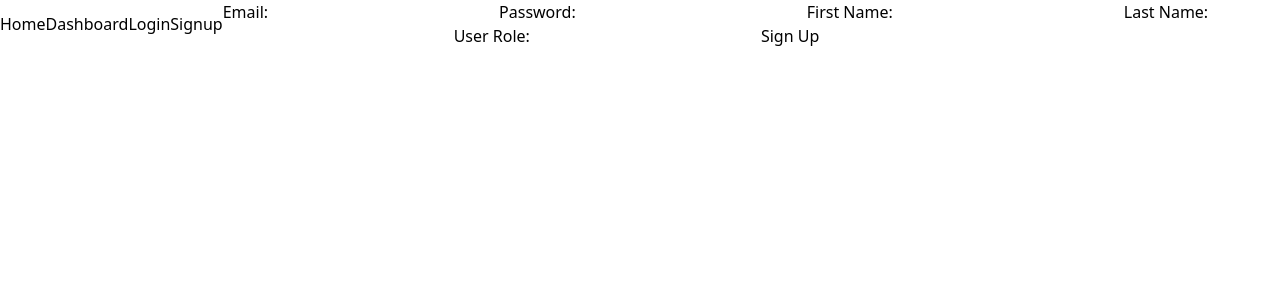
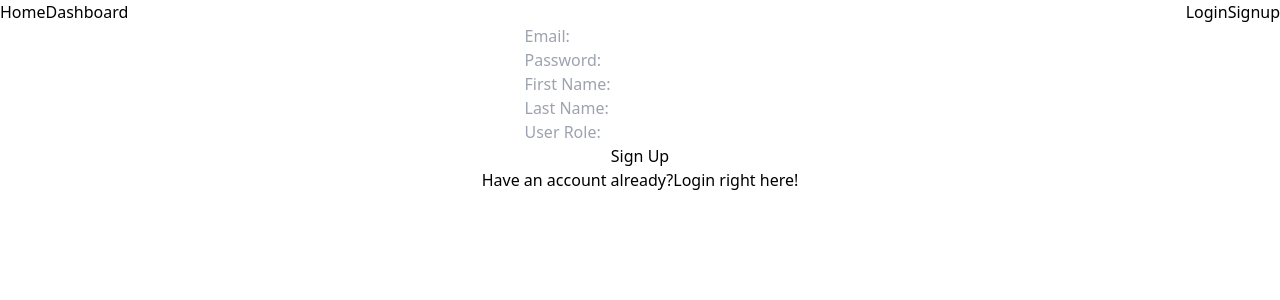
Before and after one commit to Tresh-Productivity-Product/Thresh, a React app: page /signup in a window 1280 px wide. Shown: the top 300 px of the page. Built offline with nearby package versions, Linux system fonts and the light colour scheme.

Commit message:
added comments and restructured login/signup

```diff
--- a/client/App.jsx
+++ b/client/App.jsx
@@ -8,6 +8,7 @@ import { TodoApp } from './pages/TodoApp.jsx';
 const App = () => {
   const flexBetween = "flex items-center justify-between";
   return (
+    <div>
       <div className={`${flexBetween}`}>
         <div className={`${flexBetween}`}>
           <Link to="/">
@@ -25,6 +26,7 @@ const App = () => {
             Signup
           </Link>
         </div>
+      </div>
       <Routes>
         <Route path='/' element={<Home />} />
         <Route path='/todoapp' element={<TodoApp/>}/>
--- a/client/pages/Login.jsx
+++ b/client/pages/Login.jsx
@@ -3,34 +3,39 @@ import loginRequest from '../api/loginRequest';
 import { Link, useNavigate } from 'react-router-dom';
 
 export const Login = () => {
+  // useState to update and track the input fields from the login page
   const [password, setPassword] = useState('');
   const [email, setEmail] = useState('');
   const [error, setError] = useState('');
   const navigate = useNavigate();
 
+  // handle login form submission
   const handleLogin = (e) => {
     e.preventDefault();
     loginRequest(email, password)
       .then(() => {
+        // navigate to todoapp page if signup was successful
         navigate('/todoapp');
+        // send error mesasge if signup failed
       }).catch(err => {
         setError(err.message);
       });
   }
 
   return (
-    <div className="flex items-center justify-between">
-      <div style={{color: 'red'}}>{error}</div>
+    <div className='flex flex-col'>
+      {/* display error message if error */}
+      <div>{error}</div>
+      {/* useState to track the data in each input field */}
         <form onSubmit={handleLogin}>
-          Email:
           <input
             type='email'
+            placeholder='Email:'
             value={email}
             onChange={(e) => setEmail(e.target.value)}
           />
-          Password:
           <input
-            type='password'
+            placeholder='Password:'
             value={password}
             onChange={(e) => setPassword(e.target.value)}
           />
--- a/client/pages/SignUp.jsx
+++ b/client/pages/SignUp.jsx
@@ -1,6 +1,6 @@
 import React, { useState } from 'react'
 import signUpRequest from '../api/signUpRequest';
-import { useNavigate } from 'react-router-dom';
+import { Link, useNavigate } from 'react-router-dom';
 
 export const SignUp = () => {
   // useState to update and track the input fields from the signup page
@@ -15,51 +15,60 @@ export const SignUp = () => {
   // handle form submission
   const handleSignUp = (e) => {
     e.preventDefault();
-    signUpRequest(email, password)
+    signUpRequest(email, password, firstName, lastName, userRole)
       .then(() => {
         // navigate to todoapp page if signup was successful
         navigate('/todoapp');
+        // send error mesasge if signup failed
       }).catch(err => {
         setError(err.message);
       });
   }
 
   return (
-    <div className = 'flex flex-column'>
-      <div style={{color: 'red'}}>{error}</div>
-        <form onSubmit={handleSignUp}>
-          Email:
+    <div className='flex flex-col justify-items-center items-center'>
+      {/* display error message if error */}
+      <div>{error}</div>
+      {/* useState to track the data in each input field */}
+        <form className='flex flex-col justify-items-center items-center' onSubmit={handleSignUp}>
           <input
             type='email'
+            placeholder='Email:'
             value={email}
             onChange={(e) => setEmail(e.target.value)}
           />
-          Password:
           <input
             type='password'
+            placeholder='Password:'
             value={password}
             onChange={(e) => setPassword(e.target.value)}
           />
-          First Name:
           <input
             type='text'
+            placeholder='First Name:'
             value={firstName}
             onChange={(e) => setfirstName(e.target.value)}
           />
-          Last Name:
           <input
             type='text'
+            placeholder='Last Name:'
             value={lastName}
             onChange={(e) => setlastName(e.target.value)}
           />
-          User Role:
           <input
             type='text'
+            placeholder='User Role:'
             value={userRole}
             onChange={(e) => setuserRole(e.target.value)}
           />
           <button>Sign Up</button>
         </form>
+        <div>
+          Have an account already?
+          <Link to="/login">
+            Login right here!
+          </Link>
+        </div>
     </div>
   )
 }
```
Lines whose indentation alone changed are shown as unchanged.
